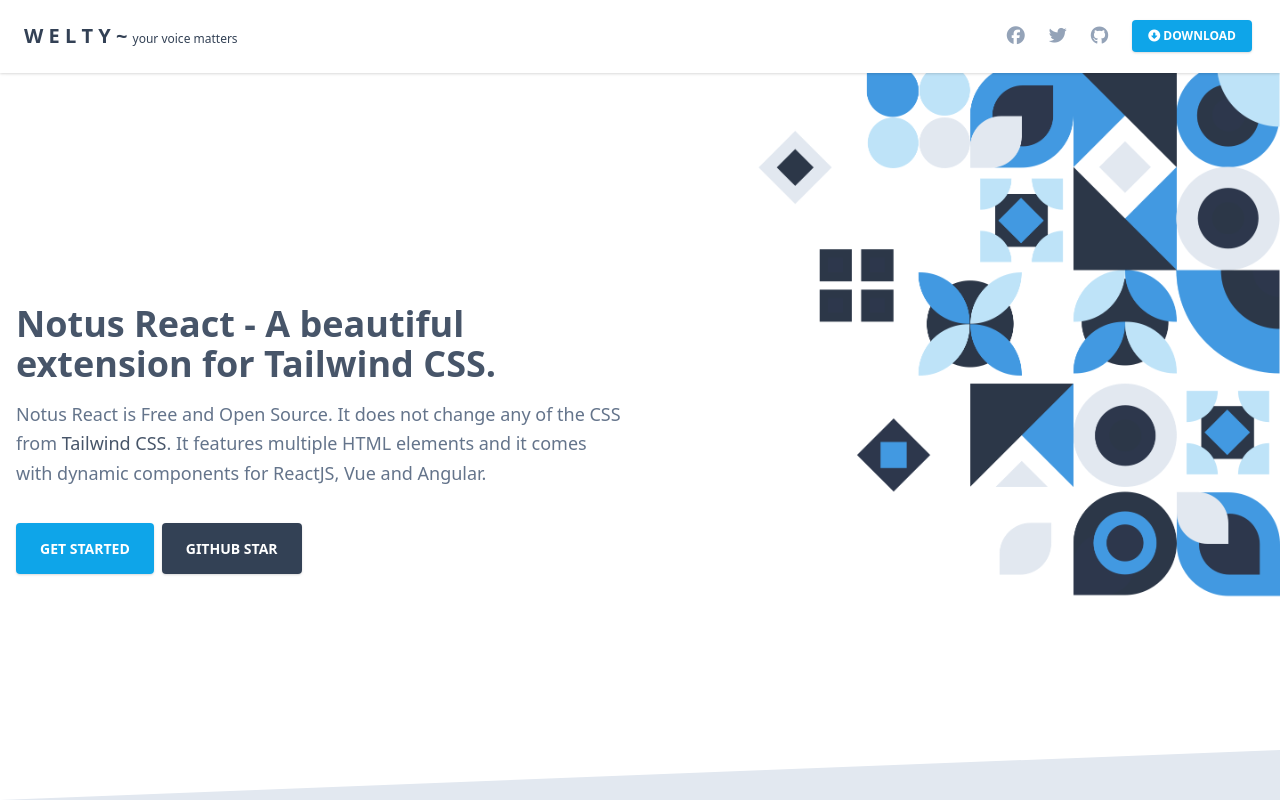
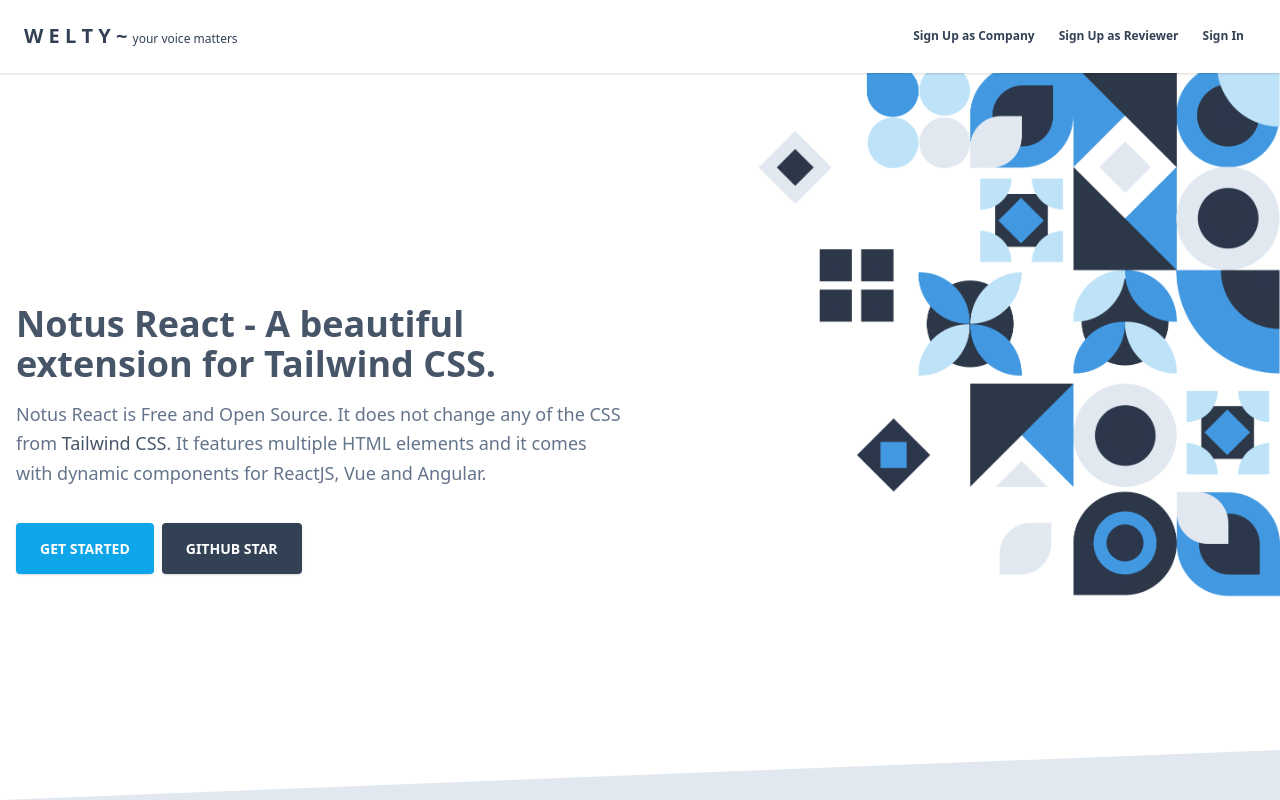
Before and after one commit to itskhurrams/Orbit, a React (Create React App) app in the folder client/: page / in a window 1280 px wide. Shown: the top 800 px of the page. Built offline with nearby package versions, Linux system fonts and the light colour scheme.

Commit message:
Top Labels Update

```diff
--- a/client/src/components/navbars/NavbarPublic.jsx
+++ b/client/src/components/navbars/NavbarPublic.jsx
@@ -1,6 +1,6 @@
 import React from 'react';
 import { Link } from 'react-router-dom';
-import logo from '../../assets/images/logo.png';
+// import logo from '../../assets/images/logo.png';
 
 const NavbarPublic = (props) => {
   const [navbarOpen, setNavbarOpen] = React.useState(false);
@@ -34,41 +34,44 @@
             <li className='flex items-center'> </li>
             <li className='flex items-center'>
               <a
-                className='hover:text-blueGray-500 text-blueGray-700 px-3 py-4 lg:py-2 flex items-center text-xs uppercase font-bold'
+                className='hover:text-blueGray-500 text-blueGray-700 px-3 py-4 lg:py-2 flex items-center text-xs font-bold'
                 href='https://www.facebook.com/sharer/sharer.php?u=https%3A%2F%2Fdemos.creative-tim.com%2Fnotus-react%2F%23%2F'
               >
-                <i className='text-blueGray-400 fab fa-facebook text-lg leading-lg ' />
+                {/* <i className='text-blueGray-400 fab fa-facebook text-lg leading-lg ' /> */}
+                Sign Up as Company
                 <span className='lg:hidden inline-block ml-2'>Share</span>
               </a>
             </li>
 
             <li className='flex items-center'>
               <a
-                className='hover:text-blueGray-500 text-blueGray-700 px-3 py-4 lg:py-2 flex items-center text-xs uppercase font-bold'
+                className='hover:text-blueGray-500 text-blueGray-700 px-3 py-4 lg:py-2 flex items-center text-xs font-bold'
                 href='https://google.com'
               >
-                <i className='text-blueGray-400 fab fa-twitter text-lg leading-lg ' />
+                {/* <i className='text-blueGray-400 fab fa-twitter text-lg leading-lg ' /> */}
+                Sign Up as Reviewer
                 <span className='lg:hidden inline-block ml-2'>Tweet</span>
               </a>
             </li>
 
             <li className='flex items-center'>
               <a
-                className='hover:text-blueGray-500 text-blueGray-700 px-3 py-4 lg:py-2 flex items-center text-xs uppercase font-bold'
+                className='hover:text-blueGray-500 text-blueGray-700 px-3 py-4 lg:py-2 flex items-center text-xs font-bold'
                 href='https://github.com/creativetimofficial/notus-react?ref=nr-index-navbar'
               >
-                <i className='text-blueGray-400 fab fa-github text-lg leading-lg ' />
+                {/* <i className='text-blueGray-400 fab fa-github text-lg leading-lg ' /> */}
+                Sign In
                 <span className='lg:hidden inline-block ml-2'>Star</span>
               </a>
             </li>
-            <li className='flex items-center'>
+            {/* <li className='flex items-center'>
               <button
                 className='bg-lightBlue-500 text-white active:bg-lightBlue-600 text-xs font-bold uppercase px-4 py-2 rounded shadow hover:shadow-lg outline-none focus:outline-none lg:mr-1 lg:mb-0 ml-3 mb-3 ease-linear transition-all duration-150'
                 type='button'
               >
                 <i className='fas fa-arrow-alt-circle-down'></i> Download
               </button>
-            </li>
+            </li> */}
           </ul>
         </div>
       </div>
```
